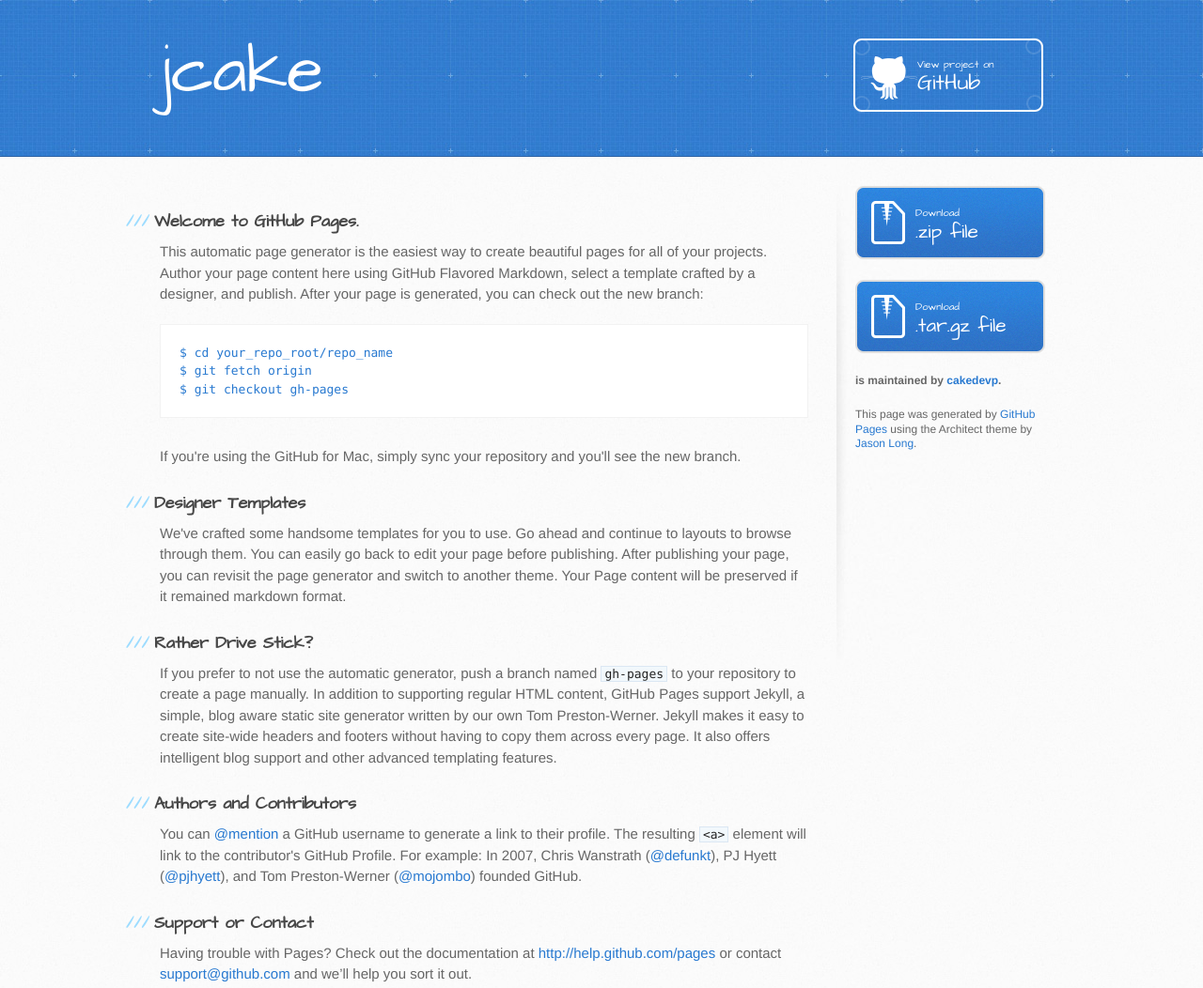
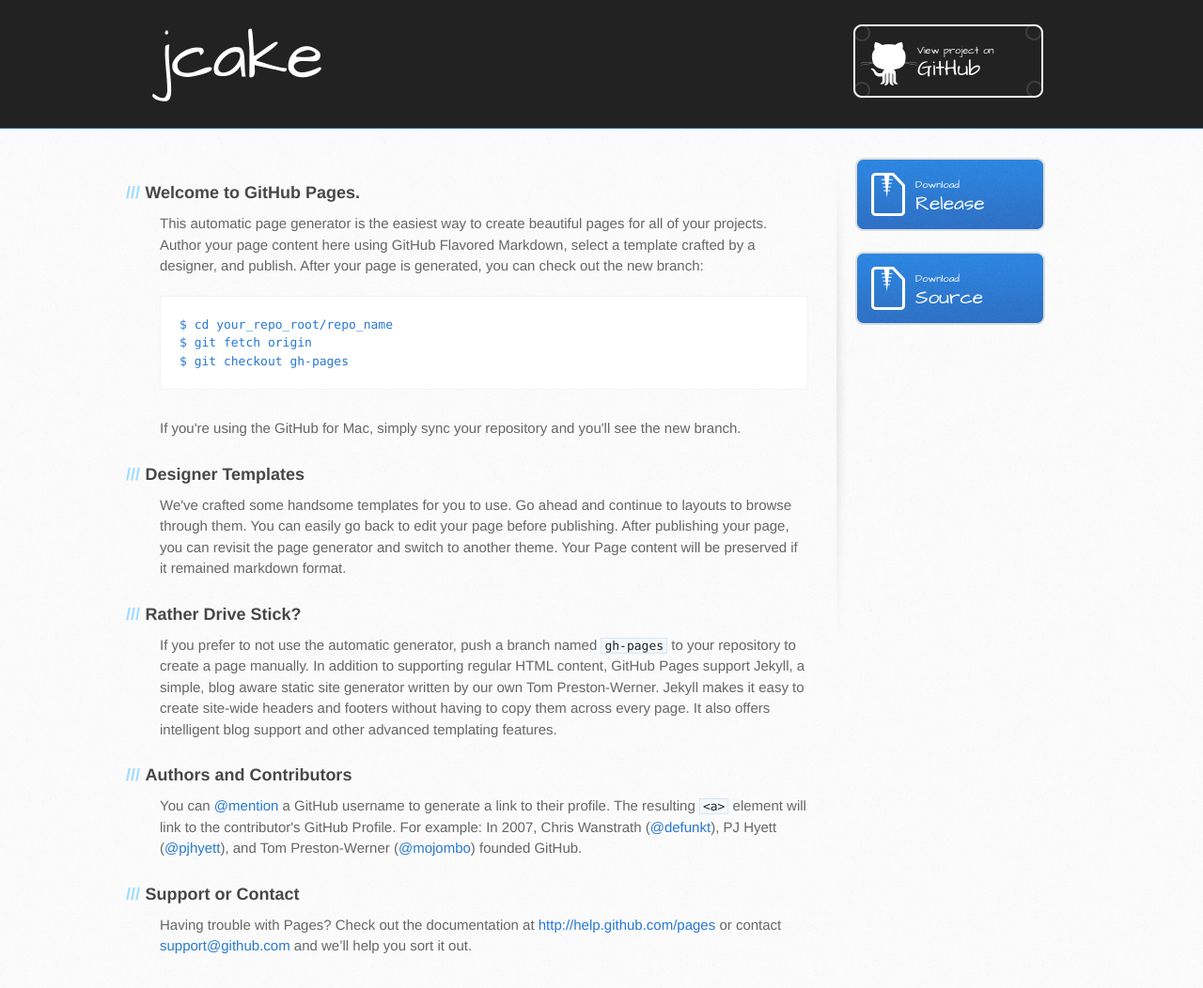
Before and after one commit to cakedev/jcake, a plain HTML site: page index.html in a window 1280 px wide. Shown: the whole page at 94% size. Drawn offline with Linux system fonts and the light colour scheme.

Commit message:
Some changes.

```diff
--- a/index.html
+++ b/index.html
@@ -20,7 +20,6 @@
     <header>
       <div class="inner">
         <h1>jcake</h1>
-        <h2></h2>
         <a href="https://github.com/cakedevp/jcake" class="button"><small>View project on</small>GitHub</a>
       </div>
     </header>
@@ -34,8 +33,7 @@
 
           <pre><code>$ cd your_repo_root/repo_name
 $ git fetch origin
-$ git checkout gh-pages
-</code></pre>
+$ git checkout gh-pages</code></pre>
 
           <p>If you're using the GitHub for Mac, simply sync your repository and you'll see the new branch.</p>
 
@@ -57,18 +55,15 @@
         </section>
 
         <aside id="sidebar">
+          <a href="./versions/jcake.zip" class="button">
+            <small>Download</small>
+            Release
+          </a>
+
           <a href="https://github.com/cakedevp/jcake/zipball/master" class="button">
             <small>Download</small>
-            .zip file
+            Source
           </a>
-          <a href="https://github.com/cakedevp/jcake/tarball/master" class="button">
-            <small>Download</small>
-            .tar.gz file
-          </a>
-
-          <p class="repo-owner"><a href="https://github.com/cakedevp/jcake"></a> is maintained by <a href="https://github.com/cakedevp">cakedevp</a>.</p>
-
-          <p>This page was generated by <a href="pages.github.com">GitHub Pages</a> using the Architect theme by <a href="http://twitter.com/jasonlong">Jason Long</a>.</p>
         </aside>
       </div>
     </div>
--- a/stylesheets/stylesheet.css
+++ b/stylesheets/stylesheet.css
@@ -64,10 +64,10 @@
 }
 
 header {
-  padding-top: 40px;
-  padding-bottom: 40px;
+  padding-top: 25px;
+  padding-bottom: 25px;
   font-family: 'Architects Daughter', 'Helvetica Neue', Helvetica, Arial, serif;
-  background: #2e7bcf url(../images/header-bg.jpg) 0 0 repeat-x;
+  background: #222; /* url(../images/header-bg.jpg) 0 0 repeat-x;*/
   border-bottom: solid 1px #275da1;
 }
 
@@ -253,7 +253,7 @@
 }
 
 #main-content h3 {
-  font-family: 'Architects Daughter', 'Helvetica Neue', Helvetica, Arial, serif;
+  font-family: 'Helvetica Neue', Helvetica, Arial, serif;
   font-size: 18px;
   font-weight: bold;
   margin-top: 24px;
```
Also changed, not shown: 1 other file. Lines whose indentation alone changed are shown as unchanged.
